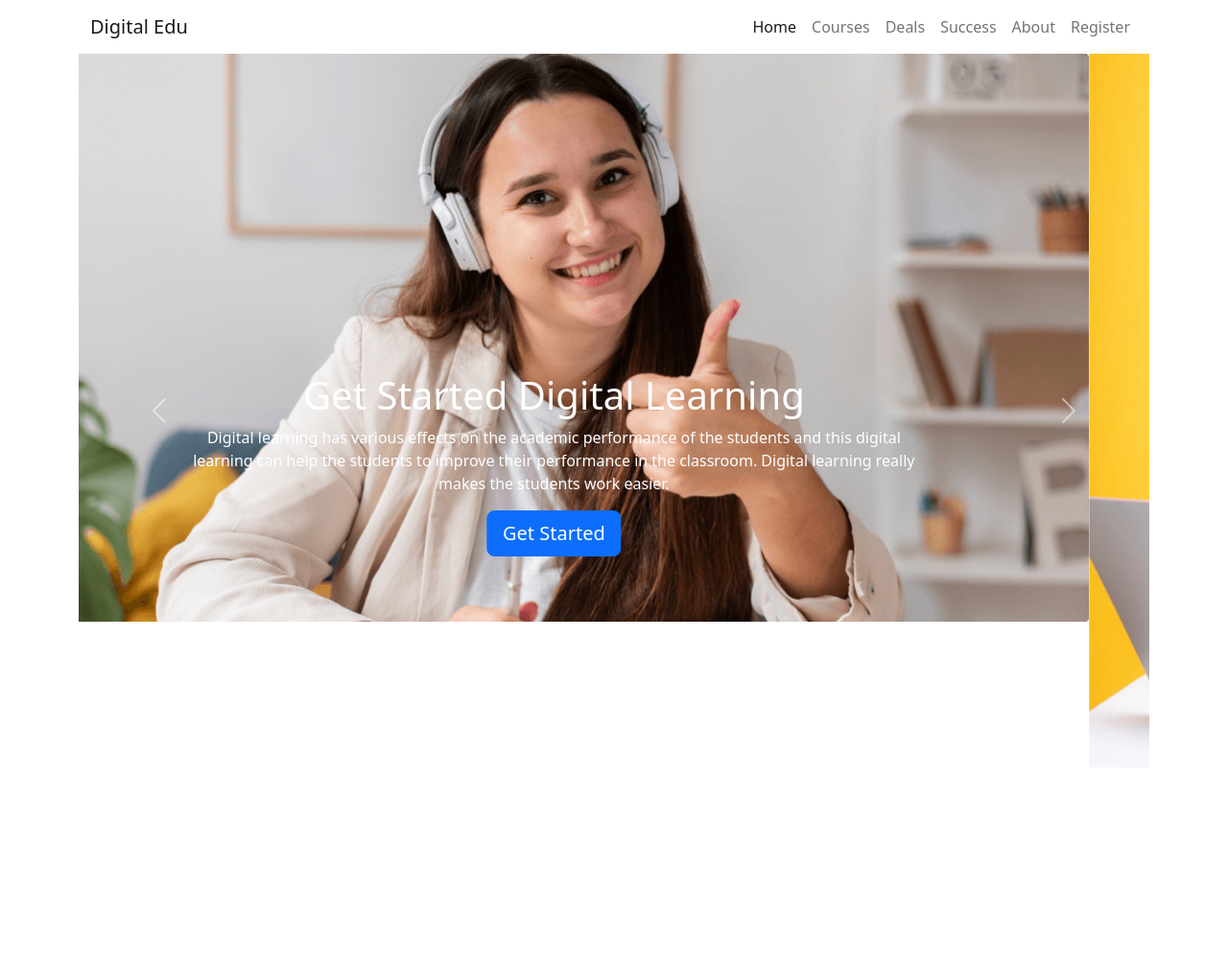
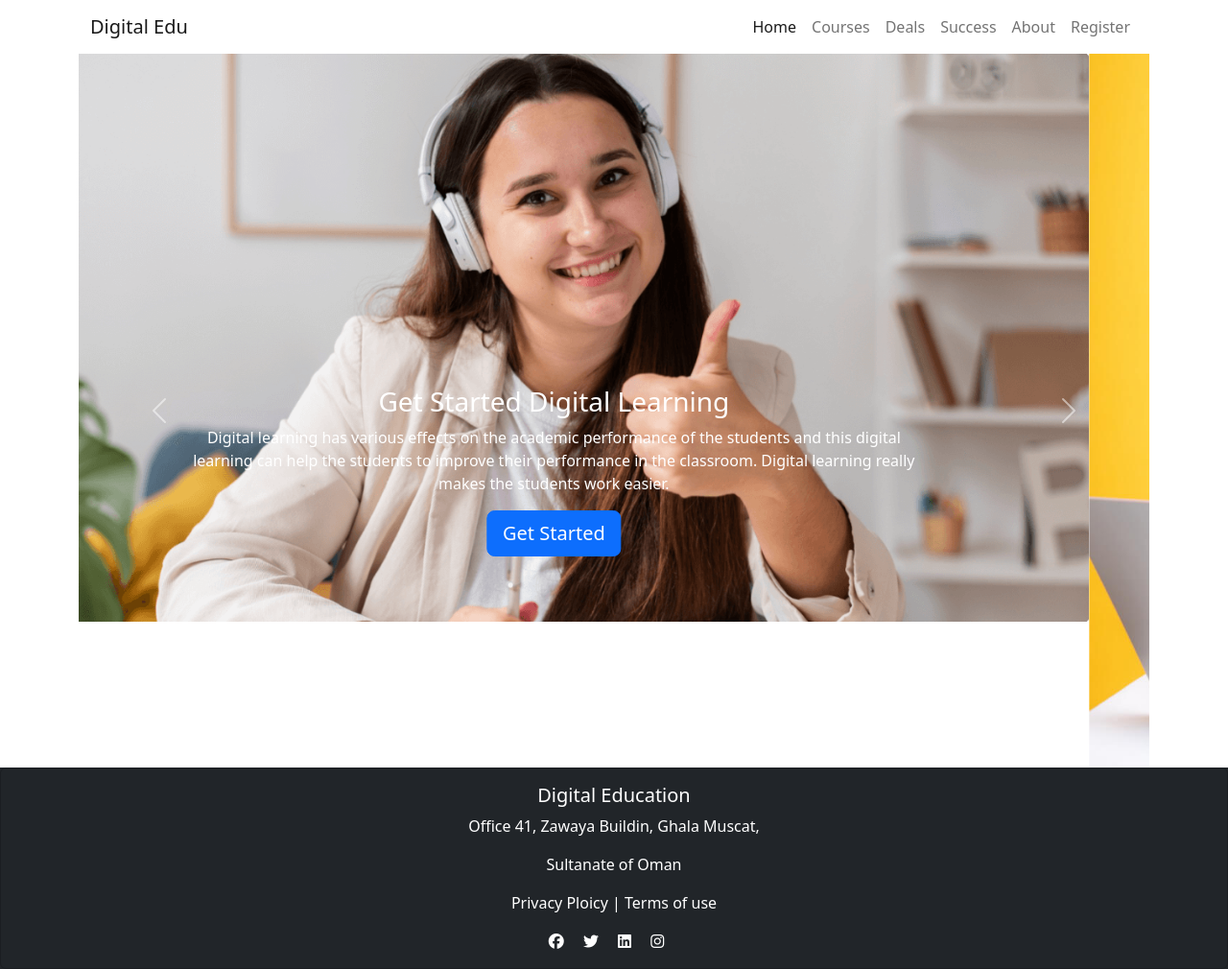
Before and after one commit to anwarul32/digital-edu, a plain HTML site: page index.html in a window 1280 px wide. Shown: the whole page at 96% size. Before the commit the page ends 800 px from the top, so only its background shows below. Drawn offline with nearby package versions, Linux system fonts and the light colour scheme.

Commit message:
added footer section

```diff
--- /dev/null
+++ b/CSS/style.css
@@ -0,0 +1,3 @@
+fa-brands{
+    margin-left: 12px;
+}
--- a/index.html
+++ b/index.html
@@ -4,7 +4,12 @@
     <meta charset="utf-8">
     <meta name="viewport" content="width=device-width, initial-scale=1">
     <title>Digital Education </title>
+    <!-- Font Awesome CDN -->
+    <script src="https://kit.fontawesome.com/87dbe2e4a0.js" crossorigin="anonymous"></script>
+    <!-- Bootstrap CDN -->
     <link href="https://cdn.jsdelivr.net/npm/bootstrap@5.2.0/dist/css/bootstrap.min.css" rel="stylesheet" integrity="sha384-gH2yIJqKdNHPEq0n4Mqa/HGKIhSkIHeL5AyhkYV8i59U5AR6csBvApHHNl/vI1Bx" crossorigin="anonymous">
+    <!-- Custom css -->
+    <link rel="stylesheet" href="CSS/style.css">
   </head>
   <body>
     <header class="container">
@@ -41,12 +46,13 @@
           </nav>
         <!-- MenuBar end  -->
        <!-- Menu Banner start   -->
-       <div id="carouselExampleControls" class="carousel slide" data-bs-ride="carousel">
+      <section>
+           <div id="carouselExampleControls" class="carousel slide" data-bs-ride="carousel">
         <div class="carousel-inner">
           <div class="carousel-item active">
             <img src="images/cover/cover-1.png" class="d-block w-100" alt="...">
             <div class="carousel-caption d-none d-md-block pb-5">
-                <h1>Get Started Digital Learning</h1>
+                <h3>Get Started Digital Learning</h3>
                 <p>Digital learning has various effects on the academic performance of the students and this digital learning can help the students to improve their performance in the classroom. Digital learning really makes the students work easier.</p>
                 <button type="button" class="btn btn-primary btn-lg">Get Started</button>
             </div>
@@ -55,7 +61,7 @@
           <div class="carousel-item">
             <img src="images/cover/cover-2.jpg" class="d-block w-100" alt="...">
             <div class="carousel-caption d-none d-md-block pb-5">
-                <h1>Get Started Digital Learning</h1>
+                <h3>Get Started Digital Learning</h3>
                 <p>Digital learning has various effects on the academic performance of the students and this digital learning can help the students to improve their performance in the classroom. Digital learning really makes the students work easier.</p>
                 <button type="button" class="btn btn-primary btn-lg">Get Started</button>
             </div>
@@ -63,7 +69,7 @@
           <div class="carousel-item">
             <img src="images/cover/cover-3.jpg" class="d-block w-100" alt="...">
             <div class="carousel-caption d-none d-md-block pb-5">
-                <h1>Get Started Digital Learning</h1>
+                <h3>Get Started Digital Learning</h3>
                 <p>Digital learning has various effects on the academic performance of the students and this digital learning can help the students to improve their performance in the classroom. Digital learning really makes the students work easier.</p>
                 <button type="button" class="btn btn-primary btn-lg">Get Started</button>
             </div>
@@ -79,8 +85,27 @@
           <span class="visually-hidden">Next</span>
         </button>
       </div>
+      </section>
        <!-- Menu Banner end  -->
     </header>
+    <!-- Footer start -->
+    <footer class="bg-dark">
+      <div class="card text-center bg-dark">
+        <div class="card-body text-white">
+          <h5 class="card-title">Digital Education</h5>
+          <p class="card-text">Office 41, Zawaya Buildin, Ghala Muscat,</p>
+          <p>Sultanate of Oman</p>
+          <p>Privacy Ploicy | Terms of use</p>
+          <div class="rounded ">
+            <i class="fa-brands fa-facebook me-3"></i>
+            <i class="fa-brands fa-twitter me-3"></i>
+            <i class="fa-brands fa-linkedin me-3"></i>
+            <i class="fa-brands fa-instagram me-3"></i>
+          </div>
+        </div>
+      </div>
+    </footer>
+    <!-- Footer end -->
     <script src="https://cdn.jsdelivr.net/npm/bootstrap@5.2.0/dist/js/bootstrap.bundle.min.js" integrity="sha384-A3rJD856KowSb7dwlZdYEkO39Gagi7vIsF0jrRAoQmDKKtQBHUuLZ9AsSv4jD4Xa" crossorigin="anonymous"></script>
   </body>
 </html>
```
